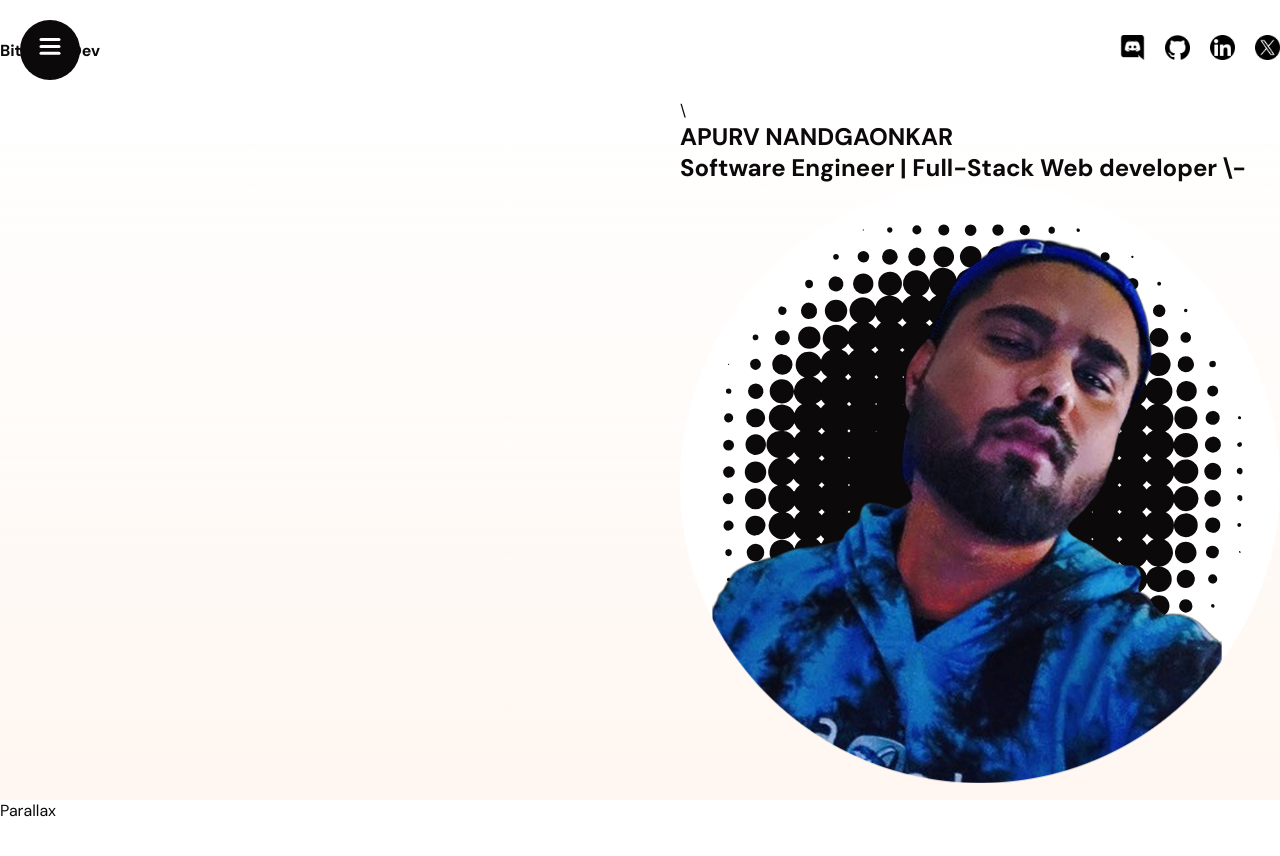
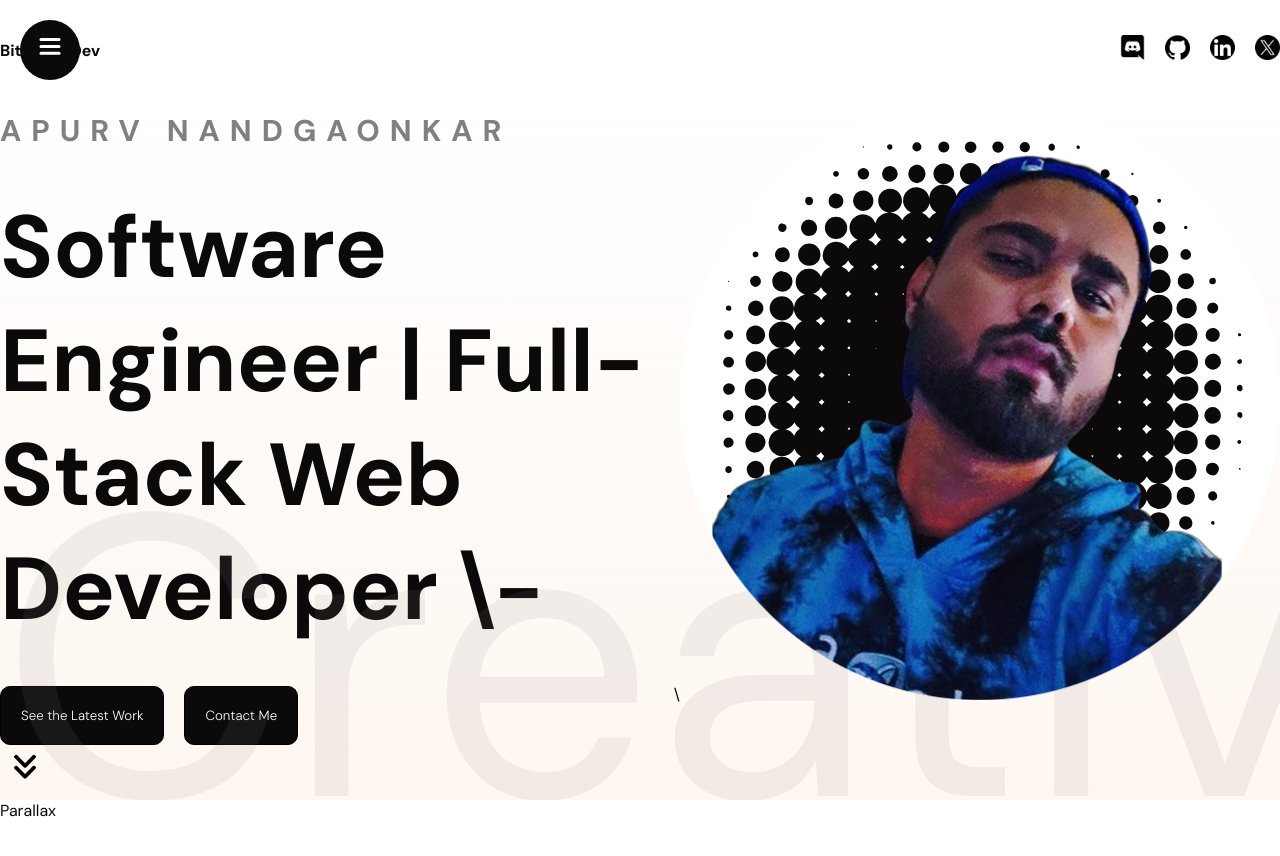
Before and after one commit to bitz-1/Vite-portfolio, a React (Vite) app: page / in a window 1280 px wide. Shown: the top 856 px of the page. Built offline with nearby package versions, Linux system fonts and the light colour scheme.

Commit message:
5 commit hero section added adjustment

```diff
--- a/src/components/hero/Hero.jsx
+++ b/src/components/hero/Hero.jsx
@@ -2,12 +2,26 @@ import "../../scss/hero.scss"
 const Hero = () => {
   return (
     <div className="hero">
+      <div className="wrapper">
+        <div className="textContainer">
+        <h2>APURV NANDGAONKAR</h2>
+        <h1>Software Engineer | Full-Stack Web Developer \-</h1>
+        <div className="buttons">
+          <button>See the Latest Work</button>
+          <button>Contact Me</button>
+          <div>
+            <img src="/scroll.png"/>
+          </div>
+        </div>
+        <div className="slidingTextContainer">
+          Creative Planner Problem-Solver Collaborative Responsive
+        </div>
+
+        </div>
      <div className="imageContainer">\
-        <h2>APURV NANDGAONKAR</h2>
-        <h1>Software Engineer | Full-Stack Web developer \-</h1>
-        <img src="./hero.png" alt=""/>
-
+      <img src="./hero.png" alt=""/>
      </div>
+    </div>
     </div>
   )
 }
--- a/src/scss/hero.scss
+++ b/src/scss/hero.scss
@@ -3,6 +3,49 @@
     overflow: hidden;
     background: linear-gradient(180deg,#FFFFFF,#fff5eedb);
     position: relative;
+
+    .wrapper{
+        max-width: 1366px;
+        height: 100%;
+        margin: auto;
+        .textContainer{
+            height: 100%;
+            display: flex;
+            width: 60%;
+            flex-direction: column;
+            justify-content: center;
+            gap:40px;
+
+            h2{
+                font-size: 30px;
+                color:#808080;
+                letter-spacing: 10px;
+
+            }
+
+            h1{
+                font-size: 88px;
+            }
+
+            img{
+                width: 50px;
+            }
+
+            .buttons{
+                button{
+                    padding: 20px;
+                    border: 1px solid black;
+                    border-radius: 10px;
+                    background-color: #0C090A;
+                    color:#FFFFFF;
+                    margin-right: 20px;
+                    cursor: pointer;
+                    font-weight: 300;
+                }
+            }
+
+        }
+    }
 
     .imageContainer{
         height: 100%;
@@ -10,4 +53,13 @@
         right: 0;
         top:0px;
     }
+
+    .slidingTextContainer{
+        position: absolute;
+        font-size: 50vh;
+        bottom: -120px;
+        white-space: nowrap;
+        color: #8080801d;
+
+    }
 }
```
Also changed, not shown: public/scroll.png (added).
